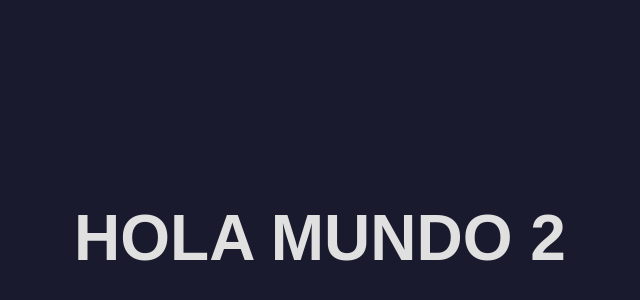
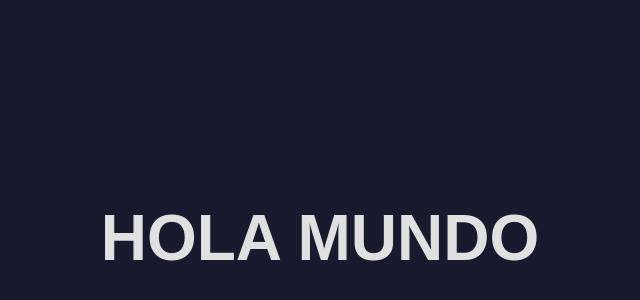
Before and after one commit to robertemg/FirstProyec, a plain HTML site: page index.html in a window 1280 px wide. Shown: the part 162-462 px from the top of the page, without its empty margins (320-960 px from the left). Drawn offline with Linux system fonts and the light colour scheme.

Commit message:
Revert "Update text to Hola Mundo 2"
This reverts commit 7634b5e4914586528856b1d059b7cc75a0967ad6.

```diff
--- a/index.html
+++ b/index.html
@@ -2,7 +2,7 @@
 <html lang="es">
 <head>
   <meta charset="UTF-8">
-  <title>Hola Mundo 2</title>
+  <title>Hola Mundo</title>
   <style>
     body {
       display: flex;
@@ -20,6 +20,6 @@
   </style>
 </head>
 <body>
-  <h1>HOLA MUNDO 2</h1>
+  <h1>HOLA MUNDO</h1>
 </body>
 </html>
```
